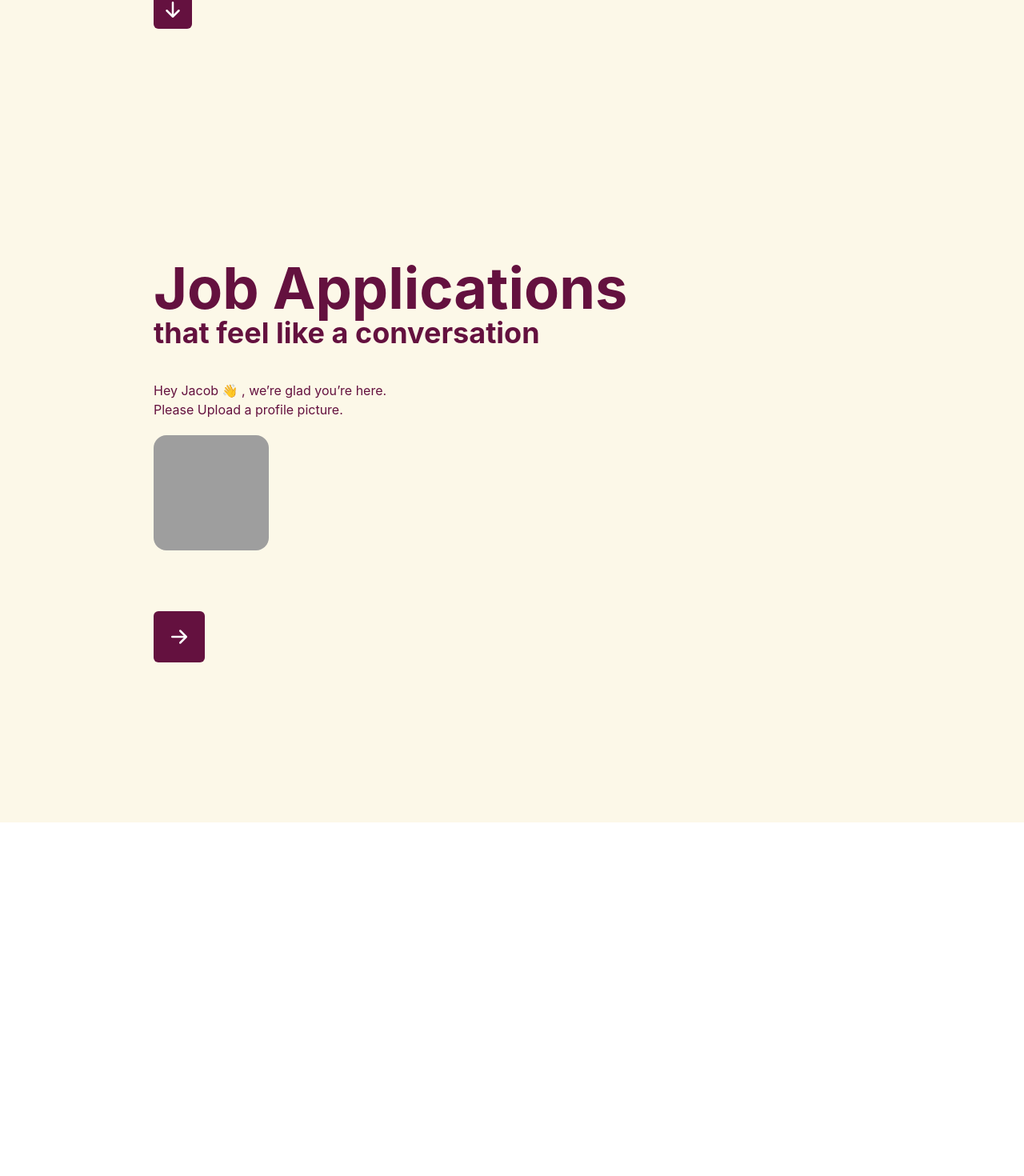
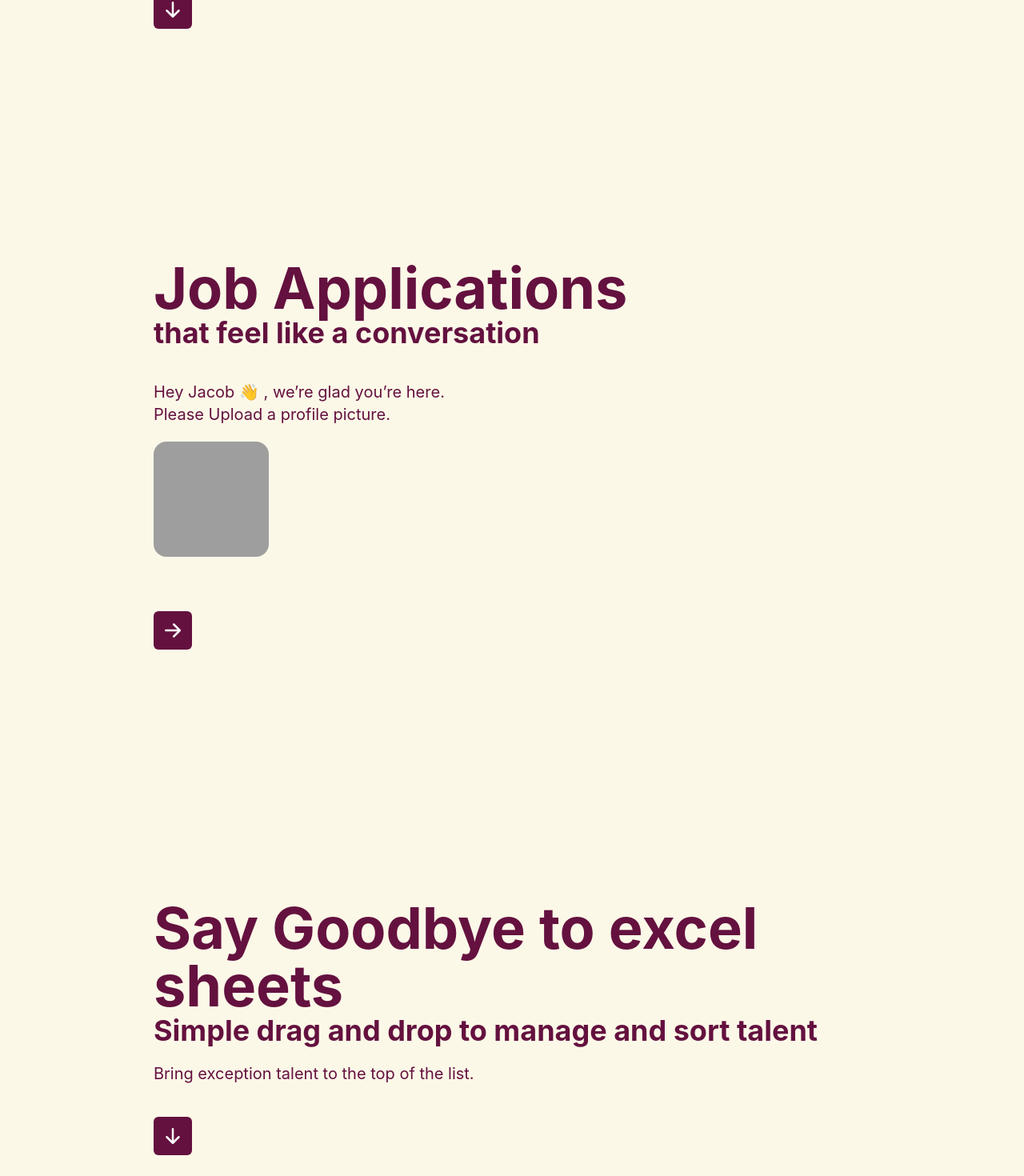
Before and after one commit to hassanhamza930/wave_hr, a React (Create React App) app: page / in a window 1280 px wide. Shown: the part 1460-2930 px from the top of the page at 80% size. Before the commit the page ends 2488 px from the top, so only its background shows below. Built offline with nearby package versions, Linux system fonts and the light colour scheme; grey boxes are pictures that could not be loaded.

Commit message:
Sliding Animation Laid Out for job app.

```diff
--- a/src/pages/landingPage/components/jobApplications.tsx
+++ b/src/pages/landingPage/components/jobApplications.tsx
@@ -1,16 +1,28 @@
 import { AnimatePresence } from "framer-motion";
 import { useEffect, useState } from "react";
 import { BsArrowRightShort } from "react-icons/bs";
+import MultipleChoice from "./multipleChoice";
 import PictureUpload from "./pictureUpload";
 import TextForm from "./textform";
 
 export default function JobApplicationsThatFeelLikeAConvo() {
 
-    const [showing, setShowing] = useState(false);
+    const [index, setIndex] = useState(0);
+    let components = [<TextForm />, <PictureUpload />, <MultipleChoice />]
+
+    function increase() {
+        setTimeout(() => {
+            if (index < components.length-1) {
+                setIndex(index + 1);
+                increase();
+            }
+        }, 4000);
+    }
+
 
     useEffect(() => {
-        setTimeout(() => { setShowing(true) }, 3000);
-    }, []);
+        increase();
+    }, [index]);
 
     return (
         <div className="relative h-screen w-full flex justify-start items-start px-[15%] py-24 flex flex-col justify-start items-start mt-24">
@@ -18,19 +30,22 @@ export default function JobApplicationsThatFeelLikeAConvo() {
             <div className="text-purple text-4xl font-bold">that feel like a conversation</div>
 
 
-            <div className="relative flex justify-start items-start h-72 w-96">
-                <AnimatePresence>
-                    {showing == false && <TextForm />}
-                </AnimatePresence>
+            <div className="relative flex justify-start items-start h-72 w-[500px]">
+                {
+                    components.map((e, localIndex) => {
+                        return (
+                            <AnimatePresence>
+                                {localIndex == index && e}
+                            </AnimatePresence>
+                        )
+                    })
+                }
 
-                <AnimatePresence>
-                    {showing == true && <PictureUpload />}
-                </AnimatePresence>
             </div>
 
 
 
-            <div className="h-16 w-16 mt-10 bg-purple rounded-md flex justify-center items-center">
+            <div className="h-12 w-12 mt-10 bg-purple rounded-md flex justify-center items-center">
                 <BsArrowRightShort size={40} color="white"></BsArrowRightShort>
             </div>
 
--- a/src/pages/landingPage/components/multipleChoice.tsx
+++ b/src/pages/landingPage/components/multipleChoice.tsx
@@ -3,15 +3,36 @@ import { motion } from "framer-motion";
 import {AiFillCamera} from "react-icons/ai";
 import { useEffect, useState } from "react";
 
+interface OptionCardInputs{
+    title:string,
+}
+
+const Option=(props:OptionCardInputs)=>{
+
+    const [hovering,setHovering]=useState(false);
+
+    return (
+        <button
+         onMouseEnter={()=>{setHovering(true);}} onMouseLeave={()=>{ setHovering(false); }}
+         style={{backgroundColor:hovering?"#64113F":"transparent",borderColor:hovering?"transparent":"#64113F",borderWidth:hovering?"0px":"2px"}}
+         className=" gap-5 h-16 w-72 border-[3px] rounded-md mt-2 flex flex-row justify-start p-5 items-center">
+
+            <div style={{opacity:hovering?"100%":"80%",backgroundColor:hovering?"white":"#64113F",color:hovering?"#64113F":"white"}} className="p-2 rounded-md w-10 h-10 flex justify-center items-center text-xl font-bold text-white">A</div>
+            <div style={{opacity:hovering?"100%":"80%",color:hovering?"white":"#64113F"}} className="p-2 rounded-md flex justify-center items-center text-xl font-bold">{props.title}</div>
+
+        </button>
+    )
+}
+
+
+
+
 export default function MultipleChoice() {
 
-    const [isShowingPicture,setIsShowingPicture]=useState(false);
 
 
     useEffect(()=>{
-        setTimeout(()=>{
-            setIsShowingPicture(true);
-        },2000)
+
     },[]);
 
 
@@ -22,14 +43,12 @@ export default function MultipleChoice() {
             exit={{ opacity: 0 }}
             transition={{ duration: 0.5 }}
             className="absolute">
-            <div className="mt-10 text-md text-purple">
-                Hey Jacob 👋 , we’re glad you’re here.<br />
-                Please Upload a profile picture.
+            <div className="mt-10 w-full text-xl text-purple mb-10">
+                Please select your current employment status.
             </div>
 
-            <div style={{backgroundImage:isShowingPicture?"url('https://images.unsplash.com/photo-1539571696357-5a69c17a67c6?ixlib=rb-1.2.1&ixid=MnwxMjA3fDB8MHxwaG90by1wYWdlfHx8fGVufDB8fHx8&auto=format&fit=crop&w=687&q=80')":""}} className="bg-bray bg-cover bg-center h-36 w-36 rounded-2xl my-5 flex justify-center items-center">
-                {isShowingPicture==false&&<AiFillCamera size={50} color="white"/>}
-            </div>
+            <Option title="Unemployed" />
+            <Option title="Full Time" />
 
 
 
--- a/src/pages/landingPage/components/pictureUpload.tsx
+++ b/src/pages/landingPage/components/pictureUpload.tsx
@@ -22,7 +22,7 @@ export default function PictureUpload() {
             exit={{ opacity: 0 }}
             transition={{ duration: 0.5 }}
             className="absolute">
-            <div className="mt-10 text-md text-purple">
+            <div className="mt-10 text-xl text-purple">
                 Hey Jacob 👋 , we’re glad you’re here.<br />
                 Please Upload a profile picture.
             </div>
--- /dev/null
+++ b/src/pages/landingPage/components/sayGoodByeToExcelSheet.tsx
@@ -0,0 +1,19 @@
+import { BsArrowDownShort } from "react-icons/bs";
+
+export default function SayGoodByeToExcelSheets() {
+    return (
+        <div className="h-min w-full flex justify-start items-start px-[15%] py-24 flex flex-col justify-start items-start">
+            <div className="text-purple text-7xl font-bold">Say Goodbye to excel sheets</div>
+            <div className="text-purple text-4xl font-bold">Simple drag and drop to manage and sort talent</div>
+
+            <div className="text-purple text-xl font-regular mt-5">
+                Bring exception talent to the top of the list.
+            </div>
+
+            <div className="h-12 w-12 mt-10 bg-purple rounded-md flex justify-center items-center">
+                <BsArrowDownShort size={40} color="white"></BsArrowDownShort>
+            </div>
+        </div>
+    )
+
+}
--- a/src/pages/landingPage/components/textform.tsx
+++ b/src/pages/landingPage/components/textform.tsx
@@ -20,7 +20,7 @@ export default function TextForm() {
                 }
             },300);
 
-        },500)
+        },1000)
     },[])
 
     return (
@@ -32,7 +32,7 @@ export default function TextForm() {
         className="absolute"
         >
 
-            <input placeholder="What should we call you?" value={textVal} className="border-b-2 p-2 bg-transparent focus:ring-0 border-purple border-0 text-purple text-md font-regular mt-10">
+            <input placeholder="What should we call you?" value={textVal} className="border-b-2 p-2 bg-transparent focus:ring-0 border-purple border-0 text-purple text-xl font-regular mt-10">
             </input>
 
 
--- a/src/pages/landingPage/ui/landingPage.tsx
+++ b/src/pages/landingPage/ui/landingPage.tsx
@@ -3,6 +3,7 @@ import ShufflingImages from '../components/shufflingImages';
 import { Parallax, ParallaxLayer } from '@react-spring/parallax'
 import { BsArrowRightShort } from 'react-icons/bs';
 import JobApplicationsThatFeelLikeAConvo from '../components/jobApplications';
+import SayGoodByeToExcelSheets from '../components/sayGoodByeToExcelSheet';
 
 
 export default function LandingPage() {
@@ -15,6 +16,7 @@ export default function LandingPage() {
             <ShufflingImages />
             <WeBelieveEveryApplicationDeservesToBeSeen />
             <JobApplicationsThatFeelLikeAConvo/>
+            <SayGoodByeToExcelSheets/>
 
 
 
```
